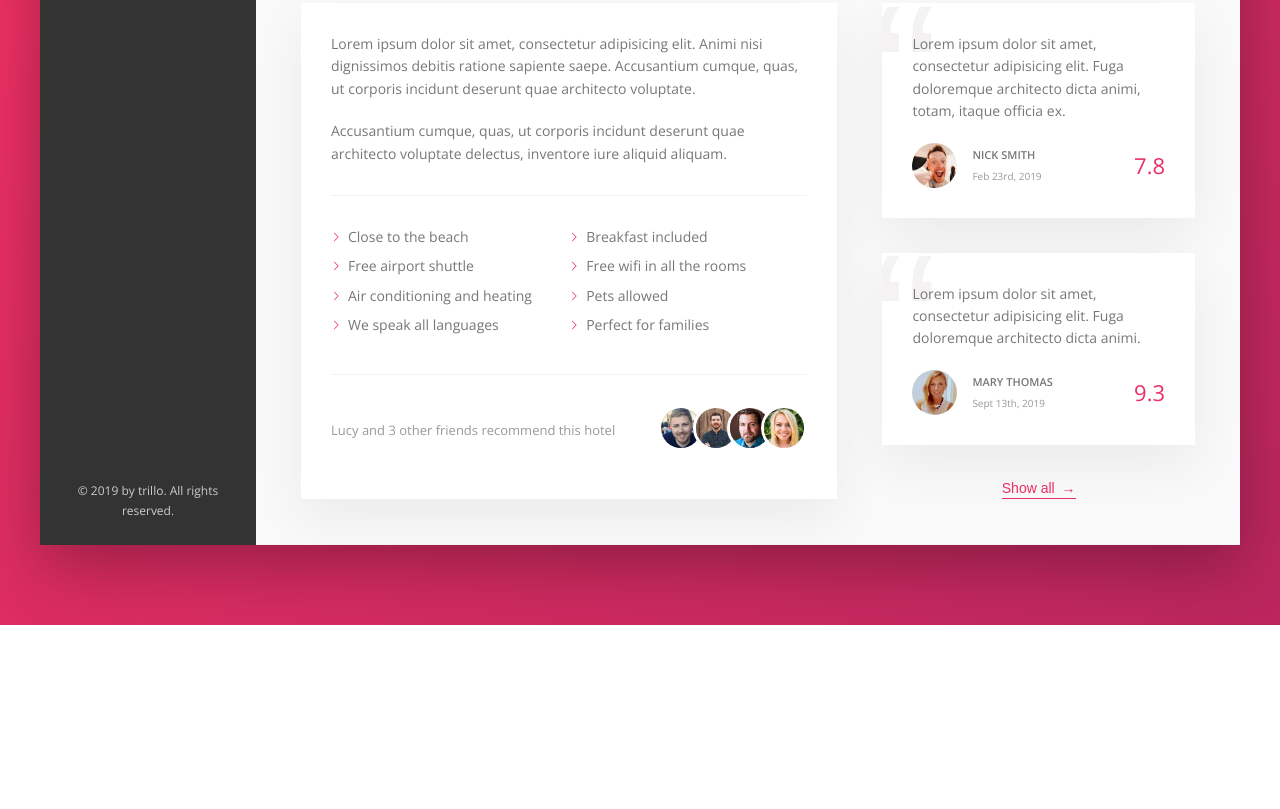
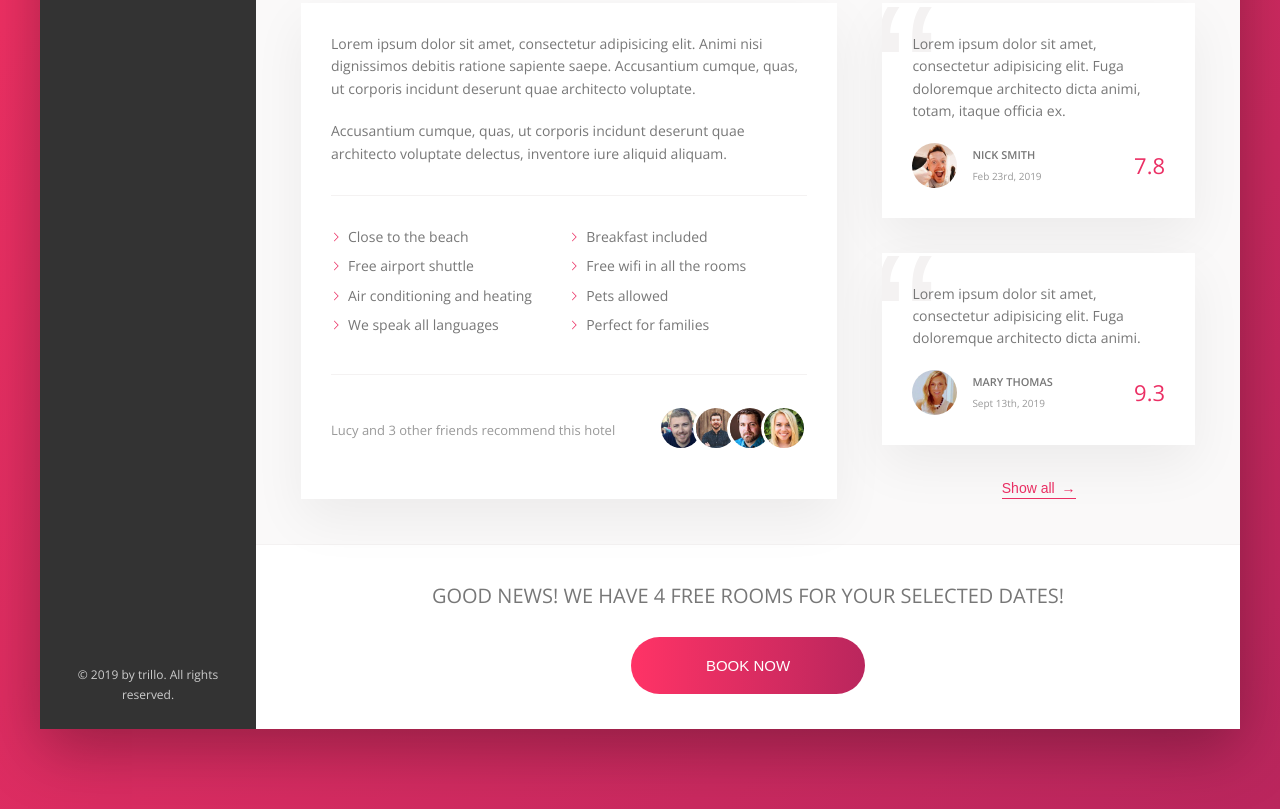
Before and after one commit to danijmoss/Flexbox-Trillo, a website: page index.html in a window 1280 px wide. Shown: the part 644-1453 px from the top of the page. Before the commit the page ends 1269 px from the top, so only its background shows below. Drawn offline with nearby package versions, Linux system fonts and the light colour scheme.

Commit message:
completed call to action section

```diff
--- a/index.html
+++ b/index.html
@@ -269,6 +269,18 @@
             <!-- End User Reviews -->
           </div>
           <!-- End Hotel Details -->
+
+          <!-- Call to Action Button -->
+          <div class="cta">
+            <h2 class="cta__book-now">
+              Good news! We have 4 free rooms for your selected dates!
+            </h2>
+            <button class="btn">
+              <span class="btn__visible">Book now</span>
+              <span class="btn__invisible">Only 4 rooms left</span>
+            </button>
+          </div>
+          <!-- End Call to Action Button -->
         </main>
         <!-- End Main Content -->
       </div>
--- a/sass/_components.scss
+++ b/sass/_components.scss
@@ -439,3 +439,75 @@
     z-index: 1;
   }
 }
+
+//////////////////////////////////////////
+// Call To Action
+.cta {
+  padding: 3.5rem 0;
+  text-align: center;
+
+  &__book-now {
+    font-size: 2rem;
+    font-weight: 300;
+    text-transform: uppercase;
+    margin-bottom: 2.5rem;
+  }
+}
+
+//////////////////////////////////////////
+// Call To Action Button
+.btn {
+  font-size: 1.5rem;
+  font-weight: 300;
+  text-transform: uppercase;
+  border-radius: 10rem;
+  border: none;
+  background-image: linear-gradient(
+    to right,
+    var(--color-primary-light),
+    var(--color-primary-dark)
+  );
+  color: #fff;
+  position: relative;
+  overflow: hidden;
+  cursor: pointer;
+
+  & > * {
+    display: inline-block;
+    height: 100%;
+    width: 100%;
+    transition: all 0.2s;
+  }
+
+  &__visible {
+    padding: 2rem 7.5rem;
+  }
+
+  &__invisible {
+    position: absolute;
+    padding: 2rem 0;
+    left: 0;
+    top: -100%;
+  }
+
+  &:hover {
+    background-image: linear-gradient(
+      to left,
+      var(--color-primary-light),
+      var(--color-primary-dark)
+    );
+  }
+
+  &:hover &__visible {
+    transform: translateY(100%);
+  }
+
+  &:hover &__invisible {
+    top: 0;
+  }
+
+  &:focus {
+    outline: none;
+    animation: pulsate 1s infinite;
+  }
+}
```
Also changed, not shown: css/style.css.
